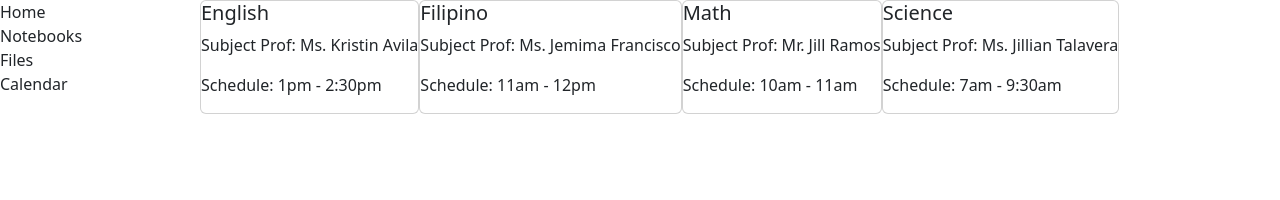
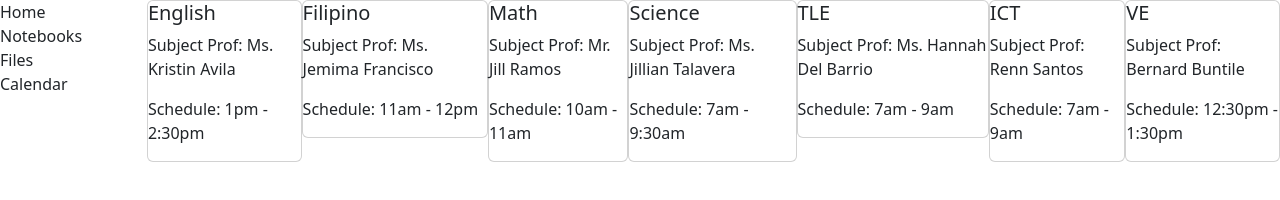
Before and after one commit to Bausahehehahahoo67/Fairview_ICT9Topaz_Q4SkillsTest_Bausa_Gerthy, a plain HTML site: page notebook.html in a window 1280 px wide. Drawn offline with nearby package versions, Linux system fonts and the light colour scheme.

Commit message:
Update notebook.html

```diff
--- a/notebook.html
+++ b/notebook.html
@@ -55,5 +55,35 @@
         </div>
     </div>
 </div>
+
+<div class="row">
+    <div class="col">
+        <div class="card">
+              <h5>TLE</h5>
+                <p>Subject Prof: Ms. Hannah Del Barrio</p>
+                <p>Schedule: 7am - 9am</p>
+        </div>
+    </div>
+</div>
+
+<div class="row">
+    <div class="col">
+        <div class="card">
+              <h5>ICT</h5>
+                <p>Subject Prof: Renn Santos</p>
+                <p>Schedule: 7am - 9am</p>
+        </div>
+    </div>
+</div>
+
+<div class="row">
+    <div class="col">
+        <div class="card">
+              <h5>VE</h5>
+                <p>Subject Prof: Bernard Buntile</p>
+                <p>Schedule: 12:30pm - 1:30pm</p>
+        </div>
+    </div>
+</div>
 </body>
 </html>
```
